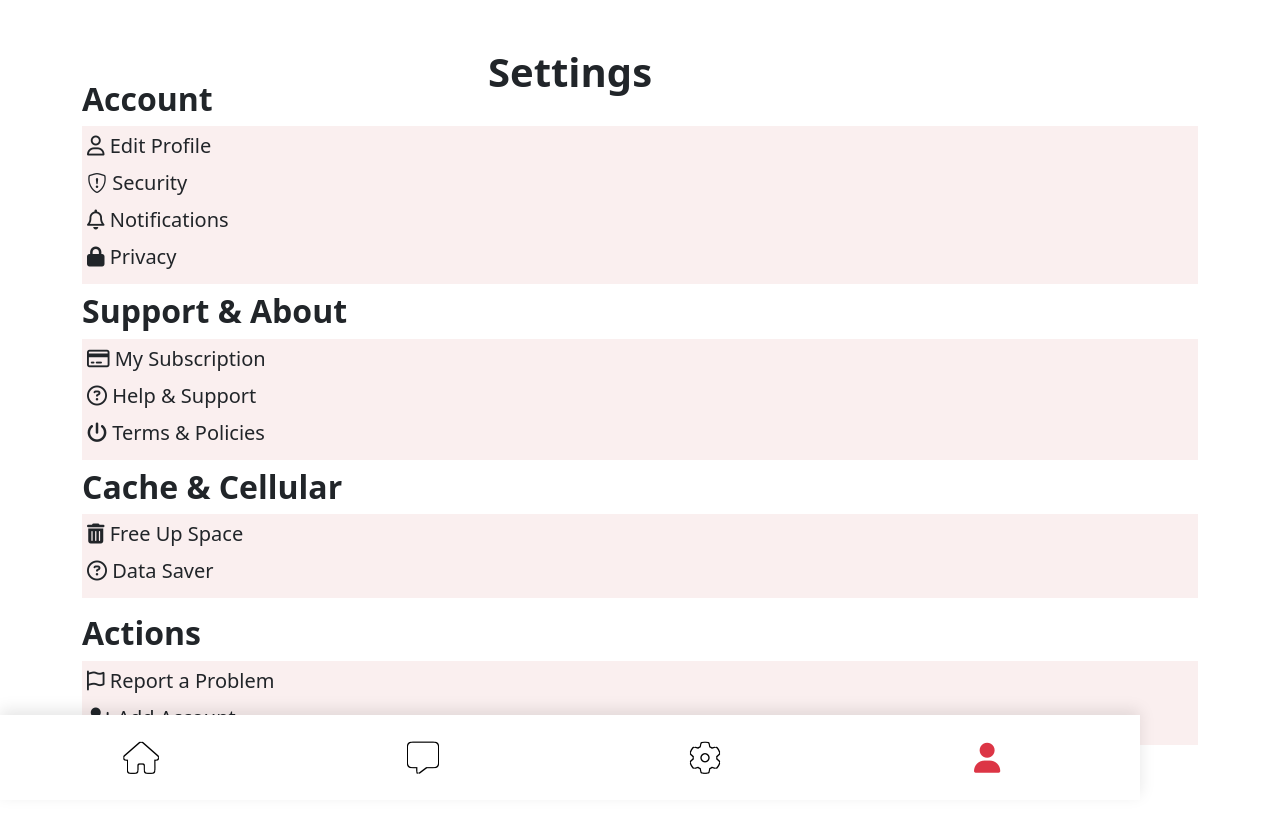
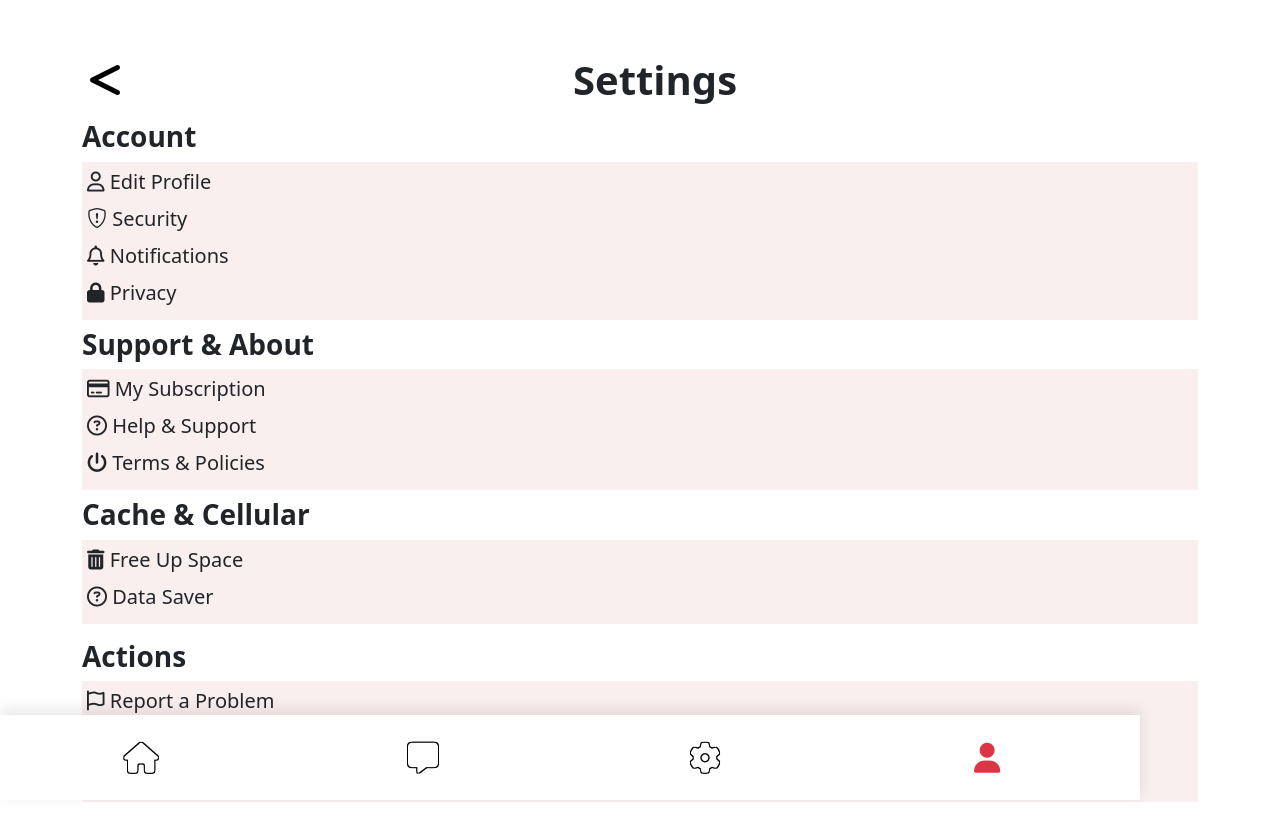
Before and after one commit to samueltuoyo/TikTok-Clone, a plain HTML site: page settings.html in a window 1280 px wide. Before the commit the page ends 800 px from the top, so only its background shows below. Drawn offline with nearby package versions, Linux system fonts and the light colour scheme.

Commit message:
Update settings.html

```diff
--- a/settings.html
+++ b/settings.html
@@ -11,11 +11,11 @@
   <title>Settings</title>
 </head>
 <body>
-  <header style="position: fixed; top:0;" class="mb-5 set-header text-center container font-weight-bold padding:20px;">
-      <div class="text-center p-5 fw-bolder h1">Settings</div>
+  <header style="" class=" set-header text-center container font-weight-bold">
+    <div class="text-center fw-bolder p-2 mt-5 h1"><span style="float:left;"><a href="index.html" style="text-decoration:none; color: black;"><i class="fa fa-less-than"></i></a></span>Settings</div>
   </header>
-  <div class="container" style="padding-top:80px;">
-    <h2 class="account">Account</h2>
+  <div class="container" style="">
+    <h3 class="account">Account</h3>
     <section class="Account">
       <div>
         <li><i class="fa-regular fa-user set-icon"></i> <span>Edit Profile</span></li>
@@ -31,7 +31,7 @@
       </div>
     </section>
     <!--support section-->
-      <h2 class="account mt-2">Support & About</h2>
+      <h3 class="account mt-2">Support & About</h3>
     <section class="Account">
       <div>
         <li><i class="fa-regular fa-credit-card"></i> <span>My Subscription</span></li>
@@ -44,7 +44,7 @@
       </div>
        </section>
     <!--cache section-->
-        <h2 class="account mt-2">Cache & Cellular</h2>
+        <h3 class="account mt-2">Cache & Cellular</h3>
     <section class="Account">
       <div>
         <li><i class="fas fa-trash-alt"></i> <span>Free Up Space</span></li>
@@ -54,14 +54,18 @@
       </div>
        </section>
     <!-- Actions-->
-          <h2 class="account mt-3">Actions</h2>
-    <section class="Account mb-5">
+          <h3 class="account mt-3">Actions</h3>
+    <section class="Account" style="margin-bottom:100px;">
       <div>
         <li><i class="fa-regular fa-flag"></i> <span>Report a Problem</span></li>
       </div>
       <div>
-        <li><i class="fas fa-user-plus"></i> <span>Add Account</span></li>
+        <li class=""><i class="fas fa-user-plus"></i><span>Add Account</span></li>
       </div>
+      <div>
+        <li class=""><i class="fas fa-sign-out"></i> <span>Logout</span></li>
+      </div>
+
     </section>
   </div>
 
```
